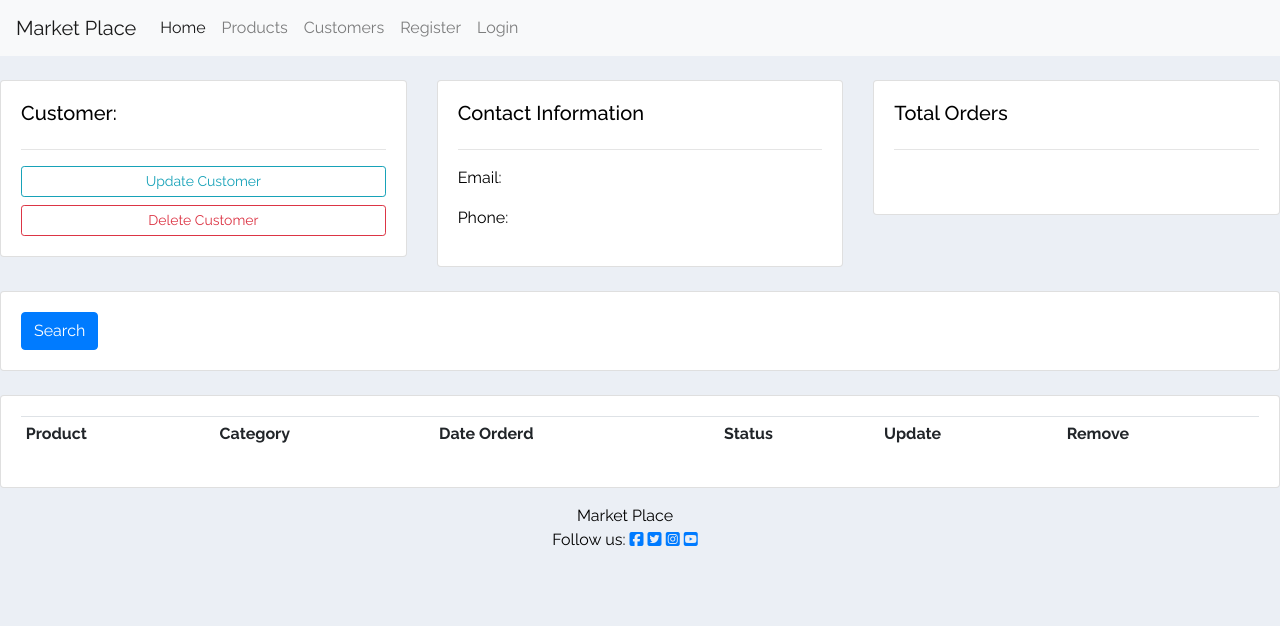
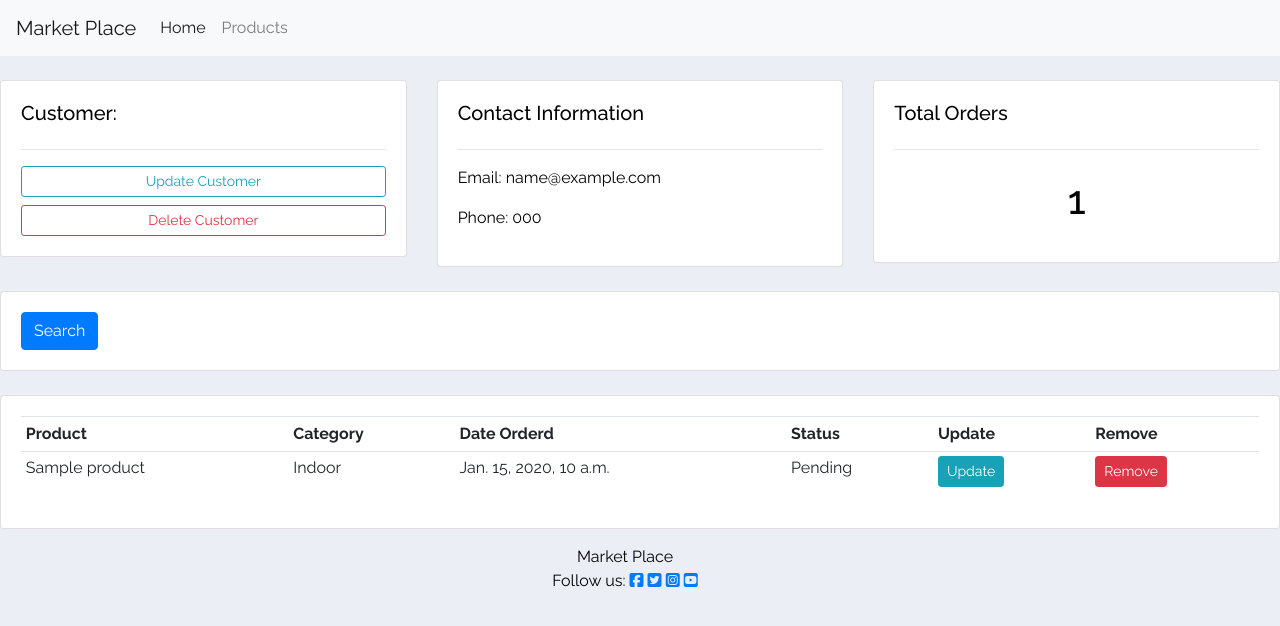
Before and after one commit to JonnyDavison/marketplace, a Django app: page /customer/1/ in a window 1280 px wide. Shown: the top 626 px of the page. Run offline with Django 3.2, Linux system fonts and the light colour scheme; tables that the repository leaves empty hold one stand-in row (values such as "Sample post"); lists and menus that the app fills with data are empty; some libraries are stand-ins or nearby versions; some web fonts are replaced.

Commit message:
Tidy navbar, add links

```diff
--- a/market/templates/market/customer.html
+++ b/market/templates/market/customer.html
@@ -19,8 +19,8 @@
 		<div class="card card-body">
 			<h5>Contact Information</h5>
 			<hr>
-			<p>Email: </p>
-			<p>Phone: </p>
+			<p>Email: {{customer.email}} </p>
+			<p>Phone: {{customer.phone}}</p>
 		</div>
 	</div>
 
@@ -28,7 +28,7 @@
 		<div class="card card-body">
 			<h5>Total Orders</h5>
 			<hr>
-			<h1 style="text-align: center;padding: 10px"></h1>
+			<h1 style="text-align: center;padding: 10px">{{order_count}}</h1>
 		</div>
 	</div>
 </div>
@@ -60,7 +60,16 @@
 					<th>Update</th>
 					<th>Remove</th>
 				</tr>
-
+				{% for order in orders %}
+					<tr>
+						<td>{{ order.product }}</td>
+						<td>{{ order.product.category }}</td>
+						<td>{{ order.date_created }}</td>
+						<td>{{ order.status }}</td>
+						<td><a class="btn btn-sm btn-info" href="">Update</a></td>
+						<td><a class="btn btn-sm btn-danger" href="">Remove</a></td>
+					</tr>
+				{% endfor %}
 			</table>
 		</div>
 	</div>
--- a/market/templates/market/index.html
+++ b/market/templates/market/index.html
@@ -31,6 +31,7 @@
 				</tr>
 				{% for customer in customers %}
 					<tr>
+						<td><a class="btn btn-info btn-sm" href="{% url 'customer' customer.id %}">View</a></td>
 						<td>{{ customer.name }}</td>
 						<td>{{ customer.phone }}</td>
 					</tr>
@@ -58,8 +59,8 @@
 						<td>{{order.product}}</td>
 						<td>{{order.date_created}}</td>
 						<td>{{order.status}}</td>
-						<td><a href="">Update</a></td>
-						<td><a href="">Delete</a></td>
+						<td><a class="btn btn-sm btn-info" href="">Update</a></td>
+						<td><a class="btn btn-sm btn-danger" href="">Delete</a></td>
 					</tr>
 				{% endfor %}
 			</table>
--- a/templates/base.html
+++ b/templates/base.html
@@ -44,23 +44,9 @@
           <a class="nav-link" href="{% url 'index' %}">Home <span class="sr-only">(current)</span></a>
         </li>
         <li class="nav-item">
-          <a class="nav-link" href="">Products</a>
+          <a class="nav-link" href="{% url 'products' %}">Products</a>
         </li>
-        <li class="nav-item">
-          <a class="nav-link" href="">Customers</a>
-        </li>
-        {% if user.is_authenticated %}
-        <li class="nav-item">
-          <a class="nav-link" href="{% url 'account_logout' %}">Logout</a>
-        </li>
-        {% else %}
-        <li class="nav-item">
-          <a class="nav-link" href="{% url 'account_signup' %}">Register</a>
-        </li>
-        <li class="nav-item">
-          <a class="nav-link" href="{% url 'account_login' %}">Login</a>
-        </li>
-        {% endif %}
+
       </ul>
     </div>
   </nav>
```
